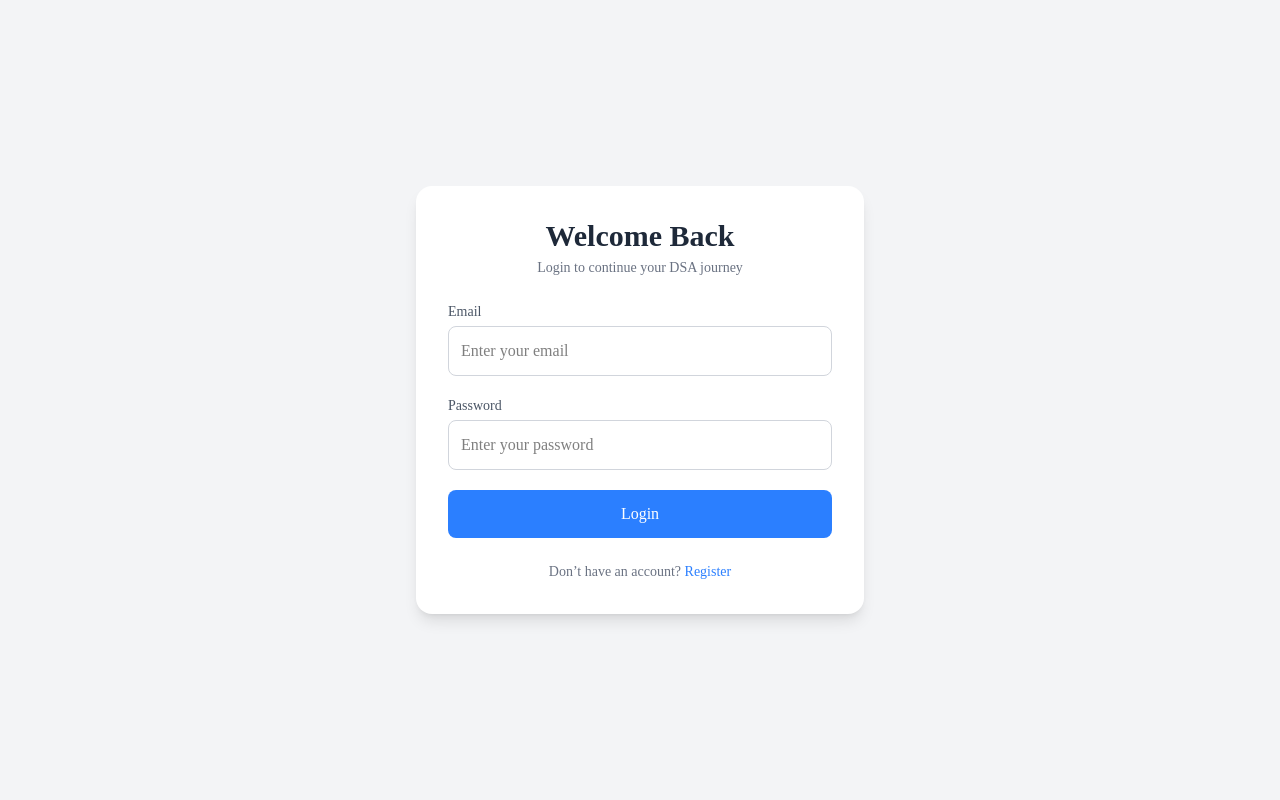
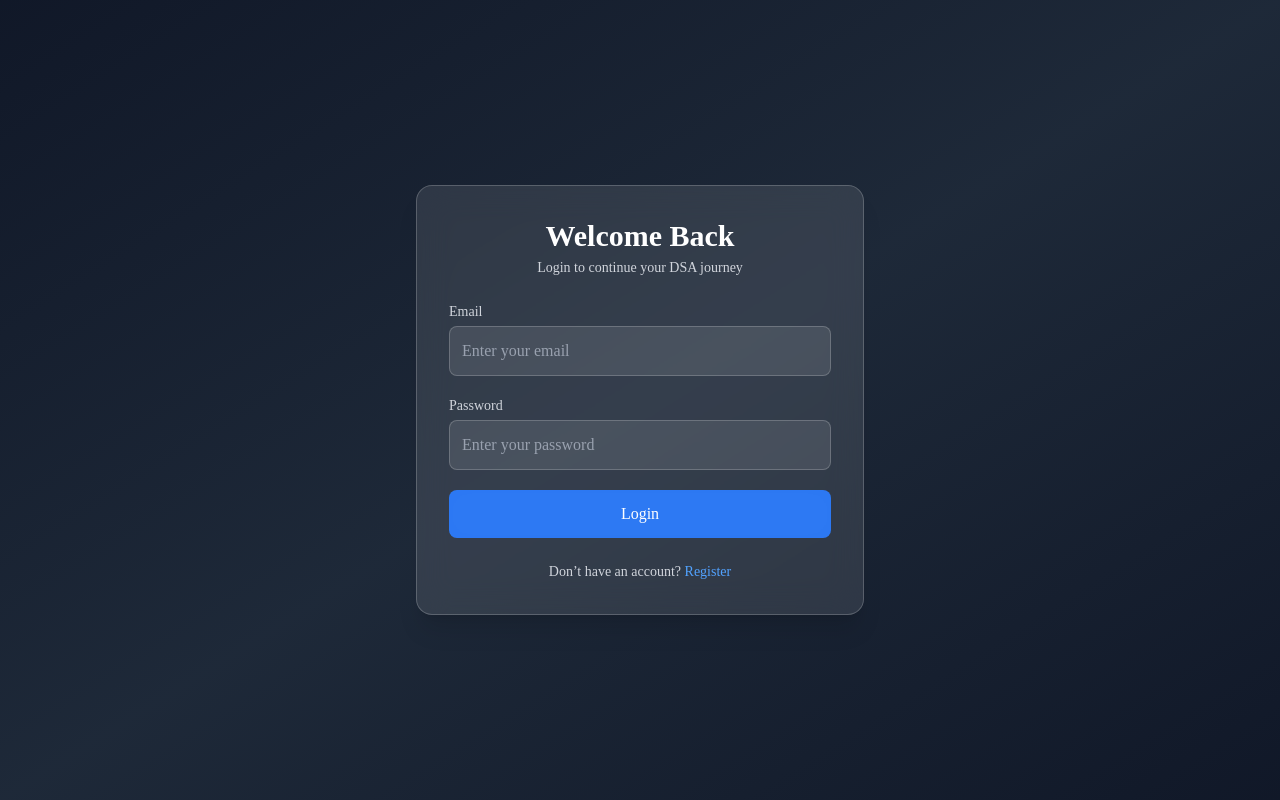
Before and after one commit to hisaiii/DSA-BUDDY, a React (Vite) app in the folder frontend/: page /login in a window 1280 px wide. Built offline with nearby package versions, Linux system fonts and the light colour scheme; a web font is replaced by a local one.

Commit message:
Enhance Login page styling and accessibility

```diff
--- a/frontend/src/pages/Login.jsx
+++ b/frontend/src/pages/Login.jsx
@@ -50,14 +50,14 @@ const { updateUser } = useContext(UserContext);
     navigate("/register");
   };
 return (
-  <div className="min-h-screen flex items-center justify-center bg-gray-100">
+  <div className="min-h-screen flex items-center justify-center bg-gradient-to-br from-gray-900 via-gray-800 to-gray-900">
 
-    <div className="w-full max-w-md bg-white rounded-2xl shadow-lg p-8">
+    <div className="w-full max-w-md backdrop-blur-lg bg-white/10 border border-white/20 rounded-2xl shadow-xl p-8">
 
       {/* Heading */}
       <div className="text-center mb-6">
-        <h2 className="text-3xl font-semibold text-gray-800">Welcome Back</h2>
-        <p className="text-gray-500 text-sm mt-1">
+        <h2 className="text-3xl font-semibold text-white">Welcome Back</h2>
+        <p className="text-gray-300 text-sm mt-1">
           Login to continue your DSA journey
         </p>
       </div>
@@ -66,22 +66,22 @@ return (
       <form onSubmit={handleSubmit} className="space-y-5">
 
         <div>
-          <label className="block text-sm text-gray-600 mb-1">Email</label>
+          <label className="block text-sm text-gray-300 mb-1">Email</label>
           <input
             type="email"
             placeholder="Enter your email"
-            className="w-full border border-gray-300 p-3 rounded-lg outline-none focus:ring-2 focus:ring-blue-500 focus:border-transparent transition"
+            className="w-full bg-white/10 border border-white/20 text-white placeholder-gray-400 p-3 rounded-lg outline-none focus:ring-2 focus:ring-blue-400 focus:border-transparent transition"
             value={email}
             onChange={(e) => setEmail(e.target.value)}
           />
         </div>
 
         <div>
-          <label className="block text-sm text-gray-600 mb-1">Password</label>
+          <label className="block text-sm text-gray-300 mb-1">Password</label>
           <input
             type="password"
             placeholder="Enter your password"
-            className="w-full border border-gray-300 p-3 rounded-lg outline-none focus:ring-2 focus:ring-blue-500 focus:border-transparent transition"
+            className="w-full bg-white/10 border border-white/20 text-white placeholder-gray-400 p-3 rounded-lg outline-none focus:ring-2 focus:ring-blue-400 focus:border-transparent transition"
             value={password}
             onChange={(e) => setPassword(e.target.value)}
           />
@@ -90,18 +90,18 @@ return (
         <button
           type="submit"
           disabled={isLoading}
-          className="w-full bg-blue-500 text-white py-3 rounded-lg font-medium hover:bg-blue-600 transition duration-200"
+          className="w-full bg-blue-500/90 text-white py-3 rounded-lg font-medium hover:bg-blue-600 transition duration-200 backdrop-blur-md"
         >
           {isLoading ? "Logging in..." : "Login"}
         </button>
       </form>
 
       {/* Footer */}
-      <p className="text-sm text-center text-gray-500 mt-6">
+      <p className="text-sm text-center text-gray-300 mt-6">
         Don’t have an account?{" "}
         <span
           onClick={handleRegisterNavigation}
-          className="text-blue-500 cursor-pointer font-medium hover:underline"
+          className="text-blue-400 cursor-pointer font-medium hover:underline"
         >
           Register
         </span>
```
